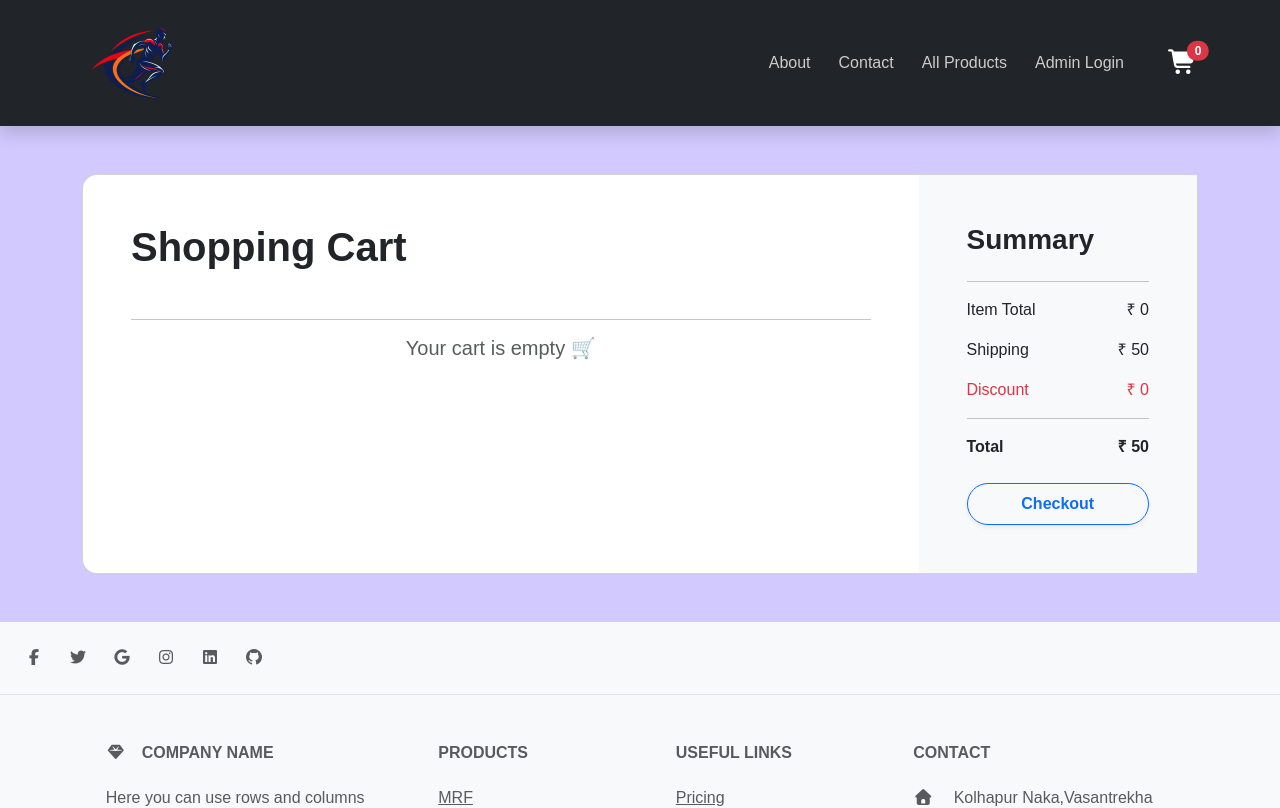
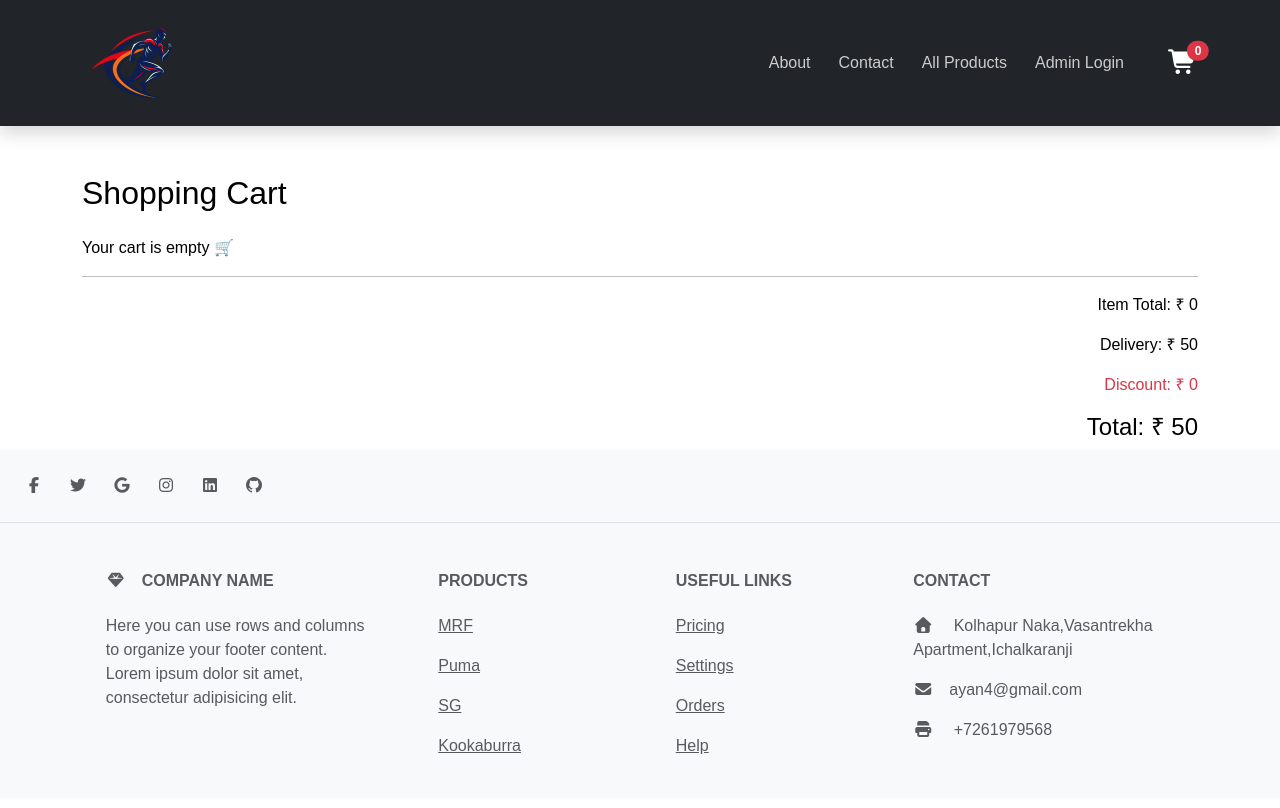
Before and after one commit to AyanChikode/Ayan_Sports, a React (Vite) app: page /cart in a window 1280 px wide. Shown: the top 808 px of the page. Built offline with nearby package versions, Linux system fonts and the light colour scheme.

Commit message:
redux thunk applie

```diff
--- a/package.json
+++ b/package.json
@@ -16,6 +16,7 @@
     "react-dom": "^19.2.0",
     "react-redux": "^9.2.0",
     "react-router-dom": "^7.11.0",
+    "redux-persist": "^6.0.0",
     "redux-thunk": "^3.1.0"
   },
   "devDependencies": {
--- a/src/components/Allproducts.jsx
+++ b/src/components/Allproducts.jsx
@@ -1,78 +1,75 @@
-import axios from 'axios';
-import React, { useEffect, useState } from 'react';
-import { useDispatch } from 'react-redux';
-import { addToCart } from '../state/cartSlice';
-import { useNavigate } from 'react-router-dom';
+import axios from "axios";
+import React, { useEffect, useState } from "react";
+import { useDispatch, useSelector } from "react-redux";
+import { addToCartAsync } from "../state/cartSlice";
+import { useNavigate } from "react-router-dom";
 
-function Allproducts() {
+function AllProducts() {
+  const dispatch = useDispatch();
+  const navigate = useNavigate();
 
-    const navigate = useNavigate();
-    const dispatch = useDispatch();
+  const { loading } = useSelector((state) => state.cart);
+
   const [products, setProducts] = useState([]);
-    const [currentPage, setCurrentPage] = useState(1)
+  const [currentPage, setCurrentPage] = useState(1);
 
-    const productPerPage = 4 ;
-
-
+  const productPerPage = 4;
 
   useEffect(() => {
-        axios.get("http://localhost:8080/products/list")
-          .then(res => setProducts(res.data));
+    axios
+      .get("http://localhost:8080/products/list")
+      .then((res) => setProducts(res.data))
+      .catch((err) => console.log(err));
   }, []);
 
-    function addProductToCart(product) {
-        dispatch(addToCart({ ...product, quantity: 1 }));
-    }
+  const lastProductIndex = currentPage * productPerPage;
+  const firstProductIndex = lastProductIndex - productPerPage;
 
-    //  image click handler
-    function openProductInfo(id) {
+  const currentProducts = products.slice(
+    firstProductIndex,
+    lastProductIndex
+  );
+
+  const totalPages = Math.ceil(products.length / productPerPage);
+
+  const openProductInfo = (id) => {
     navigate(`/productinfo/${id}`);
-    }
-
-    // Pagenation calculation
-
-    const lastProducts = currentPage * productPerPage ;
-    const firstProducts = lastProducts - productPerPage ;
-    const currentProducts = products.slice(firstProducts, lastProducts);
-
-
-    const  totalPages = Math.ceil(products.length /productPerPage);
-
+  };
 
   return (
     <>
-            <h1 className="text-center">All Products</h1>
+      <h1 className="text-center mt-3">All Products</h1>
 
       <div className="container mt-4">
         <div className="row">
           {currentProducts.map((item) => (
             <div className="col-lg-3" key={item.id}>
-                            <div className="card m-2">
+              <div className="card m-2 shadow-sm">
 
                 <img
                   src={item.path}
+                  alt={item.title}
                   className="card-img-top"
                   style={{
-                                        height: "250px",
-                                        width: "100%",
+                    height: "220px",
                     objectFit: "cover",
-                                        cursor: "pointer"
+                    cursor: "pointer",
                   }}
                   onClick={() => openProductInfo(item.id)}
                 />
 
-                                <div className="card-body">
+                <div className="card-body text-center">
+                  <h6>{item.brand}</h6>
                   <h5>{item.title}</h5>
-                                    <h6>{item.brand}</h6>
                   <h4>₹ {item.price}</h4>
-                                    <del>₹ {item.mrp}</del>
-
+                  <del className="text-muted">₹ {item.mrp}</del>
 
                   <button
-                                        onClick={() => addProductToCart(item)}
-                                        className="btn btn-outline-primary rounded-pill px-4 py-2 fw-semibold shadow-sm"
+                    disabled={loading}
+                    onClick={() => dispatch(addToCartAsync(item))}
+                    className="btn btn-outline-primary rounded-pill px-4 py-2 fw-semibold shadow-sm mt-2"
                   >
-                                        Add to Cart
+                    {loading ? "Adding..." : "Add To Cart"}
                   </button>
                 </div>
               </div>
@@ -81,7 +78,6 @@ function Allproducts() {
         </div>
       </div>
 
-            {/* bootstrap pagenation */}
       <nav className="d-flex justify-content-center mt-4">
         <ul className="pagination">
 
@@ -99,9 +95,9 @@ function Allproducts() {
           {[...Array(totalPages)].map((_, index) => (
             <li
               key={index}
-        className={
-          "page-item " + (currentPage === index + 1 ? "active" : "")
-        }
+              className={`page-item ${
+                currentPage === index + 1 ? "active" : ""
+              }`}
             >
               <button
                 className="page-link"
@@ -125,10 +121,8 @@ function Allproducts() {
 
         </ul>
       </nav>
-
-
     </>
   );
 }
 
-export default Allproducts;
+export default AllProducts;
--- a/src/components/Cart.jsx
+++ b/src/components/Cart.jsx
@@ -1,19 +1,18 @@
 import React, { useMemo } from "react";
 import { useDispatch, useSelector } from "react-redux";
 import {
-  removeProductFromCart,
-  incrementByQuantity,
-  decrementByQuantity,
+  removeFromCartAsync,
+  updateQuantityAsync,
 } from "../state/cartSlice";
-import { Link, useNavigate } from "react-router-dom";
-
 
 function Cart() {
   const dispatch = useDispatch();
-    let navigate = useNavigate ();
-  const cartProducts = useSelector((state) => state.cart.cartProducts);
 
-  /* ================== CALCULATIONS ================== */
+  const { cartProducts, loading, error } = useSelector(
+    (state) => state.cart
+  );
+
+  /* CALCULATIONS using useMemo */
 
   const itemTotal = useMemo(() => {
     return cartProducts.reduce(
@@ -22,166 +21,81 @@ function Cart() {
     );
   }, [cartProducts]);
 
-  const deliveryCharge = useMemo(
-    () => (itemTotal >= 5000 ? 0 : 50),
-    [itemTotal]
-  );
+  const deliveryCharge = useMemo(() => {
+    return itemTotal >= 5000 ? 0 : 50;
+  }, [itemTotal]);
 
-  const discount = useMemo(
-    () => (itemTotal >= 10000 ? 500 : 0),
-    [itemTotal]
-  );
+  const discount = useMemo(() => {
+    return itemTotal >= 10000 ? 500 : 0;
+  }, [itemTotal]);
 
-  const finalTotal = useMemo(
-    () => itemTotal + deliveryCharge - discount,
-    [itemTotal, deliveryCharge, discount]
-  );
-    function handleSubmit(e){
-        e.preventDefault
-        navigate("/checkout")
-
-    }
+  const finalTotal = useMemo(() => {
+    return itemTotal + deliveryCharge - discount;
+  }, [itemTotal, deliveryCharge, discount]);
 
   return (
-    <section className="h-100 h-custom" style={{ backgroundColor: "#d2c9ff" }}>
-      <div className="container py-5 h-100">
-        <div className="row d-flex justify-content-center align-items-center h-100">
-          <div className="col-12">
+    <div className="container mt-5">
+      <h2 className="mb-4">Shopping Cart</h2>
+
+      {cartProducts.length === 0 && (
+        <p>Your cart is empty 🛒</p>
+      )}
+
+      {cartProducts.map((item) => (
         <div
-              className="card card-registration card-registration-2"
-              style={{ borderRadius: "15px" }}
+          key={item.id}
+          className="d-flex justify-content-between align-items-center border p-3 mb-3"
         >
-              <div className="card-body p-0">
-                <div className="row g-0">
-                  {/* ================== LEFT ================== */}
-                  <div className="col-lg-9">
-                    <div className="p-5">
-                      <h1 className="fw-bold mb-5">Shopping Cart</h1>
-                      <hr />
-
-                      {cartProducts.length === 0 ? (
-                        <h5 className="text-center text-muted">
-                          Your cart is empty 🛒
-                        </h5>
-                      ) : (
-                        cartProducts.map((product) => (
-                          <div
-                            key={product.id}
-                            className="row mb-4 d-flex justify-content-between align-items-center"
-                          >
-                            <div className="col-md-2 col-lg-1">
-                              <img
-                                src={product.path}
-                                className="img-fluid rounded-3"
-                                alt={product.title}
-                              />
+            <img style={{ width: "100px", height:"100px"}} src={item.path} />
+          <div>
+            <h5>{item.title}</h5>
+            <p>₹ {item.price}</p>
           </div>
 
-                            <div className="col-md-3 col-lg-3">
-                              <h6 className="text-muted">{product.brand}</h6>
-                              <h6>{product.title}</h6>
-                            </div>
-
-                            <div className="col-md-2">
-                              ₹ {product.price}
-                            </div>
-
-                            <div className="col-md-3 d-flex align-items-center">
+          <div className="d-flex align-items-center">
             <button
-                                className="btn btn-link px-2"
+              className="btn btn-sm btn-secondary me-2"
               onClick={() =>
-                                  dispatch(decrementByQuantity(product.id))
+                dispatch(updateQuantityAsync({ id: item.id, type: "decrement" }))
               }
             >
-                                <i className="fas fa-minus"></i>
+              -
             </button>
 
-                              <input
-                                type="number"
-                                value={product.quantity}
-                                readOnly
-                                className="form-control form-control-sm text-center"
-                                style={{ width: "100px" }}
-                              />
+            <span>{item.quantity}</span>
 
             <button
-                                className="btn btn-link px-2"
+              className="btn btn-sm btn-secondary ms-2"
               onClick={() =>
-                                  dispatch(incrementByQuantity(product.id))
+                dispatch(updateQuantityAsync({ id: item.id, type: "increment" }))
               }
             >
-                                <i className="fas fa-plus"></i>
+              +
             </button>
           </div>
 
-                            <div className="col-md-2">
-                              ₹ {product.price * product.quantity}
-                            </div>
+          <div>₹ {item.price * item.quantity}</div>
 
-                            <div className="col-md-1 text-end">
           <button
-                                className="text-muted btn"
-                                onClick={() =>
-                                  dispatch(
-                                    removeProductFromCart(product.id)
-                                  )
-                                }
+            className="btn btn-danger"
+            onClick={() => dispatch(removeFromCartAsync(item.id))}
           >
-                                <i className="fas fa-times"></i>
+            Remove
           </button>
         </div>
-
-                            <hr />
-                          </div>
-                        ))
-                      )}
-                    </div>
-                  </div>
-
-                  <div className="col-lg-3 bg-body-tertiary">
-                    <div className="p-5">
-                      <h3 className="fw-bold mb-4">Summary</h3>
-                      <hr />
-
-                      <div className="d-flex justify-content-between mb-3">
-                        <span>Item Total</span>
-                        <span>₹ {itemTotal}</span>
-                      </div>
-
-                      <div className="d-flex justify-content-between mb-3">
-                        <span>Shipping</span>
-                        <span>
-                          {deliveryCharge === 0
-                            ? "FREE"
-                            : `₹ ${deliveryCharge}`}
-                        </span>
-                      </div>
-
-                      <div className="d-flex justify-content-between mb-3 text-danger">
-                        <span>Discount</span>
-                        <span> ₹ {discount}</span>
-                      </div>
+      ))}
 
       <hr />
 
-                      <div className="d-flex justify-content-between mb-4 fw-bold">
-                        <span>Total</span>
-                        <span>₹ {finalTotal}</span>
-                      </div>
-                    {/* <Link to="/checkout"> */}
-                      <button onClick={handleSubmit}className="btn btn-outline-primary rounded-pill px-4 py-2 fw-semibold shadow-sm w-100">
-                        Checkout
-                      </button>
-                    {/* </Link> */}
+      <div className="text-end">
+        <p>Item Total: ₹ {itemTotal}</p>
+        <p>
+          Delivery: {deliveryCharge === 0 ? "FREE" : `₹ ${deliveryCharge}`}
+        </p>
+        <p className="text-danger">Discount: ₹ {discount}</p>
+        <h4>Total: ₹ {finalTotal}</h4>
       </div>
     </div>
-                </div>
-              </div>
-            </div>
-          </div>
-        </div>
-      </div>
-    </section>
   );
 }
 
--- /dev/null
+++ b/src/components/Home.css
@@ -0,0 +1,18 @@
+/* ===== Carousel Image Fix ===== */
+.carousel-img {
+  height: 500px;          /* Yaha height control karo */
+  object-fit: cover;      /* Image stretch nahi hogi */
+}
+
+/* Mobile Responsive */
+@media (max-width: 768px) {
+  .carousel-img {
+    height: 250px;
+  }
+}
+
+/* Player Images */
+.player-img {
+  height: 300px;
+  object-fit: cover;
+}
--- a/src/components/Home.jsx
+++ b/src/components/Home.jsx
@@ -1,4 +1,5 @@
 import React from "react";
+import './Home.css'
 
 function Home() {
   return (
@@ -81,7 +82,7 @@ function Home() {
           </div>
 
           {/* Ronaldo */}
-          <div className="col-lg-4 col-md-6">
+          {/* <div className="col-lg-4 col-md-6">
             <div className="card shadow-lg border-0 text-center">
               <img
                 src="/assets/images/ronaldo.png"
@@ -91,12 +92,12 @@ function Home() {
               <div className="card-body">
                 <h5 className="card-title">Cristiano Ronaldo</h5>
                 <p className="text-muted">Football Superstar</p>
-              </div>
-            </div>
-          </div>
+              </div> */}
+            {/* </div>
+          </div> */}
 
           {/* Nadal */}
-          <div className="col-lg-4 col-md-6">
+          {/* <div className="col-lg-4 col-md-6">
             <div className="card shadow-lg border-0 text-center">
               <img
                 src="/assets/images/nadal.png"
@@ -108,7 +109,7 @@ function Home() {
                 <p className="text-muted">Tennis Champion</p>
               </div>
             </div>
-          </div>
+          </div> */}
 
         </div>
       </div>
--- a/src/components/ProductInfo.jsx
+++ b/src/components/ProductInfo.jsx
@@ -2,7 +2,7 @@ import React, { useEffect, useState } from "react";
 import axios from "axios";
 import { useParams } from "react-router-dom";
 import { useDispatch } from "react-redux";
-import { addToCart } from "../state/cartSlice";
+import { addToCartAsync } from "../state/cartSlice"; // ✅ FIXED
 
 function ProductInfo() {
   const { id } = useParams();
@@ -32,7 +32,7 @@ function ProductInfo() {
 
   const handleAddToCart = () => {
     if (product) {
-      dispatch(addToCart({ ...product, quantity: 1 }));
+      dispatch(addToCartAsync(product)); // ✅ FIXED
     }
   };
 
@@ -48,7 +48,6 @@ function ProductInfo() {
     <div className="container py-5">
       <div className="row align-items-center">
 
-        {/* Image Section */}
         <div className="col-12 col-md-6 mb-4 text-center">
           <img
             src={product?.path}
@@ -58,7 +57,6 @@ function ProductInfo() {
           />
         </div>
 
-        {/* Details Section */}
         <div className="col-12 col-md-6">
           <h2 className="mb-3">{product?.title}</h2>
 
--- a/src/state/cartSlice.js
+++ b/src/state/cartSlice.js
@@ -1,85 +1,104 @@
-import { createSlice } from "@reduxjs/toolkit";
+import { createSlice, createAsyncThunk } from "@reduxjs/toolkit";
 
-const initialState = {
-  cartProducts: [],
-};
+export const fetchCartAsync = createAsyncThunk(
+  "cart/fetchCart",
+  async () => {
+    return [];
+  }
+);
 
-export const cartSlice = createSlice({
+
+export const addToCartAsync = createAsyncThunk(
+  "cart/addToCart",
+  async (product) => {
+    return product;
+  }
+);
+
+
+export const removeFromCartAsync = createAsyncThunk(
+  "cart/removeFromCart",
+  async (id) => {
+    return id;
+  }
+);
+
+
+export const updateQuantityAsync = createAsyncThunk(
+  "cart/updateQuantity",
+  async ({ id, type }) => {
+    return { id, type };
+  }
+);
+
+const cartSlice = createSlice({
   name: "cart",
-  initialState,
+  initialState: {
+    cartProducts: [],
+    loading: false,
+    error: null,
+  },
+
+
   reducers: {
-
-    // ✅ Add to Cart
-    addToCart: (state, action) => {
-      const productId = action.payload.id;
-
-      const foundProduct = state.cartProducts.find(
-        (product) => product.id === productId
-      );
-
-      if (foundProduct) {
-        foundProduct.quantity += 1;
-      } else {
-        state.cartProducts.push({ ...action.payload, quantity: 1 });
-      }
-    },
-
-    // ✅ Remove Product Completely
-    removeProductFromCart: (state, action) => {
-      const productId = action.payload;
-
-      state.cartProducts = state.cartProducts.filter(
-        (product) => product.id !== productId
-      );
-    },
-
-    // ✅ Increase Quantity
-    incrementByQuantity: (state, action) => {
-      const productId = action.payload;
-
-      const foundProduct = state.cartProducts.find(
-        (product) => product.id === productId
-      );
-
-      if (foundProduct) {
-        foundProduct.quantity += 1;
-      }
-    },
-
-    // ✅ Decrease Quantity
-    decrementByQuantity: (state, action) => {
-      const productId = action.payload;
-
-      const foundProduct = state.cartProducts.find(
-        (product) => product.id === productId
-      );
-
-      if (foundProduct) {
-        if (foundProduct.quantity > 1) {
-          foundProduct.quantity -= 1;
-        } else {
-          // agar quantity 1 hai to remove kar do
-          state.cartProducts = state.cartProducts.filter(
-            (product) => product.id !== productId
-          );
-        }
-      }
-    },
-
-    // ✅ Clear Entire Cart (Payment Success ke baad use hoga)
     clearCart: (state) => {
       state.cartProducts = [];
     },
   },
+
+
+  extraReducers: (builder) => {
+    builder
+
+      .addCase(fetchCartAsync.fulfilled, (state, action) => {
+        state.cartProducts = action.payload;
+      })
+
+      .addCase(addToCartAsync.pending, (state) => {
+        state.loading = true;
+      })
+      .addCase(addToCartAsync.fulfilled, (state, action) => {
+        state.loading = false;
+
+        const existingItem = state.cartProducts.find(
+          (item) => item.id === action.payload.id
+        );
+
+        if (existingItem) {
+          existingItem.quantity += 1;
+        } else {
+          state.cartProducts.push({
+            ...action.payload,
+            quantity: 1,
+          });
+        }
+      })
+      .addCase(addToCartAsync.rejected, (state) => {
+        state.loading = false;
+        state.error = "Failed to add product";
+      })
+
+      .addCase(removeFromCartAsync.fulfilled, (state, action) => {
+        state.cartProducts = state.cartProducts.filter(
+          (item) => item.id !== action.payload
+        );
+      })
+
+      .addCase(updateQuantityAsync.fulfilled, (state, action) => {
+        const { id, type } = action.payload;
+
+        const item = state.cartProducts.find((p) => p.id === id);
+
+        if (item) {
+          if (type === "increment") item.quantity += 1;
+          if (type === "decrement" && item.quantity > 1)
+            item.quantity -= 1;
+        }
+      });
+  },
 });
 
-// ✅ Export actions
-export const {
-  addToCart,
-  removeProductFromCart,
-  incrementByQuantity,
-  decrementByQuantity,
-  clearCart,
-} = cartSlice.actions;
+
+export const { clearCart } = cartSlice.actions;
 
 export default cartSlice.reducer;
--- a/src/state/store.js
+++ b/src/state/store.js
@@ -1,8 +1,8 @@
-import { configureStore } from '@reduxjs/toolkit'
-import cartReducer from './cartSlice'
+import { configureStore } from "@reduxjs/toolkit";
+import cartReducer from "./cartSlice";
 
 export const store = configureStore({
-    reducer: {
-        cart: cartReducer
-    },
-})
+  reducer: {
+    cart: cartReducer,
+  },
+});
```
Also changed, not shown: src/state/productslice.js (deleted), 1 other file (tests, documents, lock files or other folders). Lines whose indentation alone changed are shown as unchanged.
